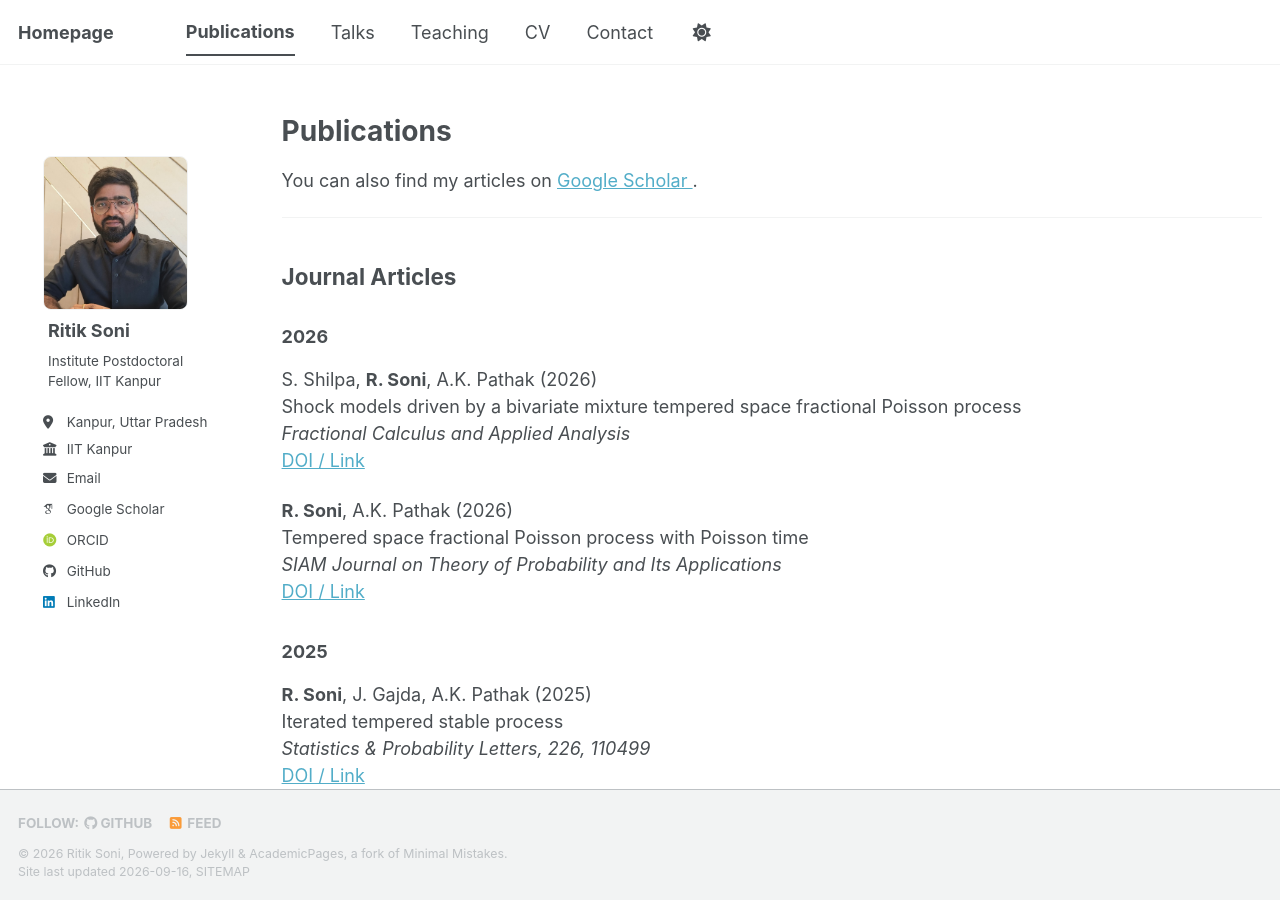
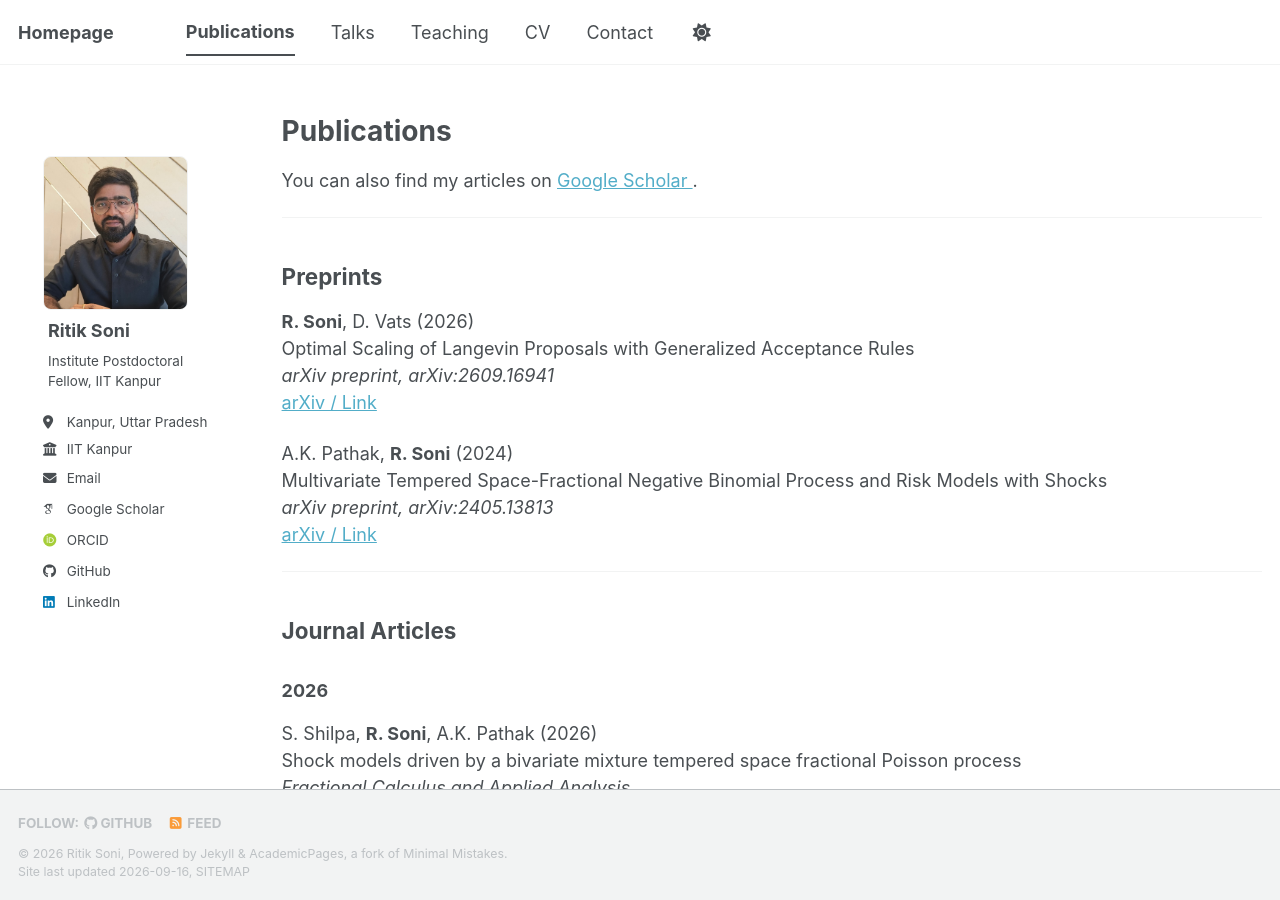
Before and after one commit to ritik824/ritik824.github.io, a Jekyll site: the page built from _pages/publications.html, in a window 1280 px wide and 900 px high. Built offline with Jekyll 4.4.1, drawn with Linux system fonts in a browser that asks for light colours; some web fonts are replaced; a script bundle is joined from its source files by our own code; library files that are not in the unit come from our copies.

Commit message:
Add preprints section to publications page
Added new preprints section with two publications.

```diff
--- a/_pages/publications.html
+++ b/_pages/publications.html
@@ -12,6 +12,24 @@ You can also find my articles on
 <a href="https://scholar.google.com/citations?user=-k58UbQAAAAJ&hl=en" target="_blank">
 Google Scholar
 </a>.
+</p>
+
+<hr>
+
+<h2>Preprints</h2>
+
+<p>
+<b>R. Soni</b>, D. Vats (2026)<br>
+Optimal Scaling of Langevin Proposals with Generalized Acceptance Rules<br>
+<em>arXiv preprint, arXiv:2609.16941</em><br>
+<a href="https://arxiv.org/abs/2609.16941" target="_blank">arXiv / Link</a>
+</p>
+
+<p>
+A.K. Pathak, <b>R. Soni</b> (2024)<br>
+Multivariate Tempered Space-Fractional Negative Binomial Process and Risk Models with Shocks<br>
+<em>arXiv preprint, arXiv:2405.13813</em><br>
+<a href="https://arxiv.org/abs/2405.13813" target="_blank">arXiv / Link</a>
 </p>
 
 <hr>
```
